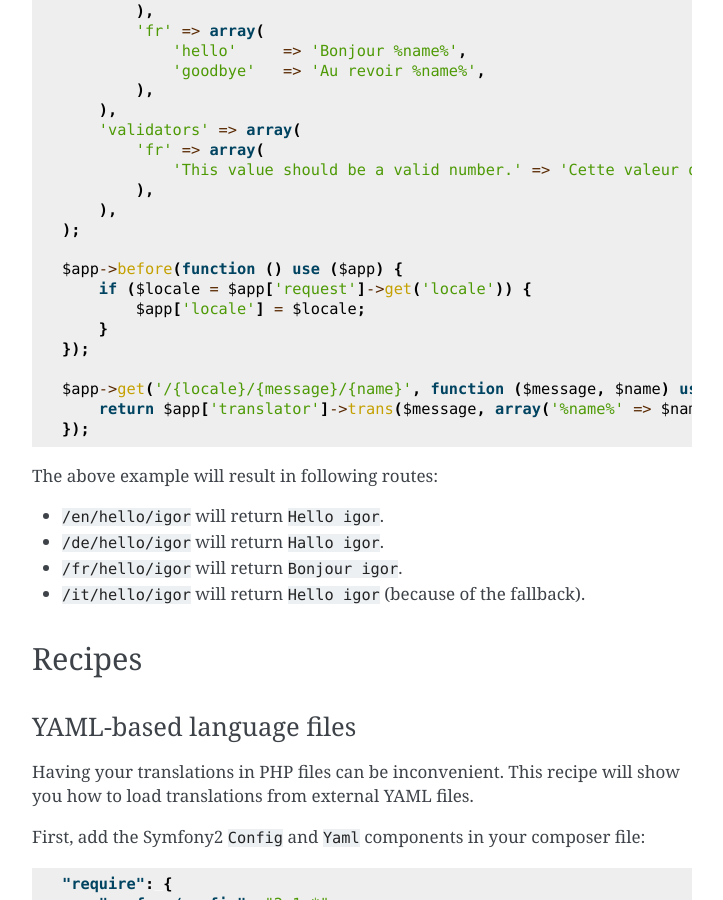
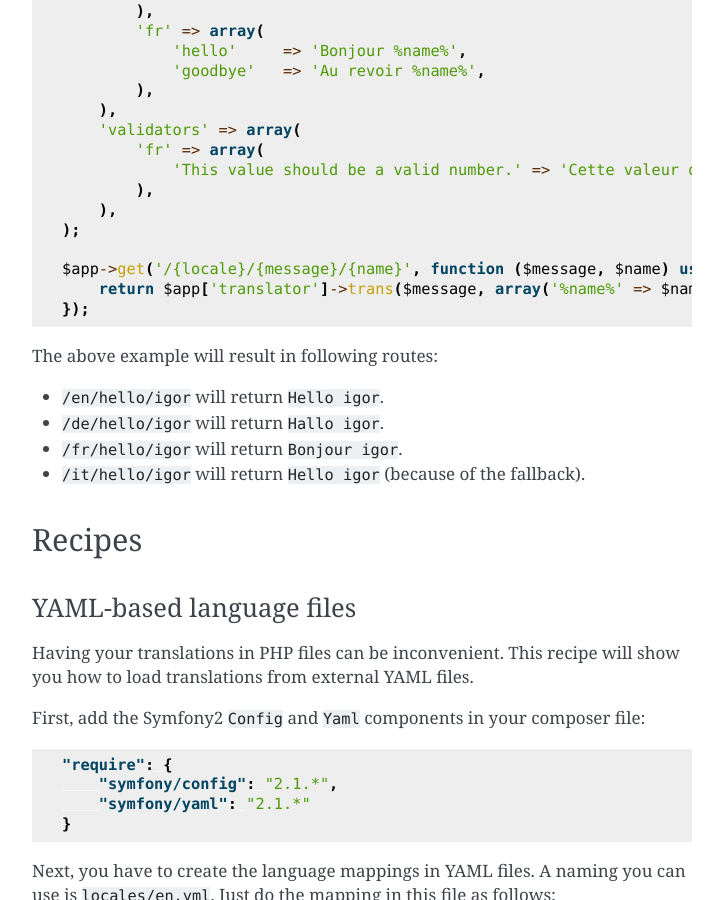
Before and after one commit to silexphp/Silex, a Sphinx documentation site: the page built from doc/providers/translation.rst, in a window 1280 px wide and 900 px high, scrolled down 1308 px. Shown: the whole window, without its empty margins (388-1111 px from the left). Built offline with Sphinx 7.4.7, drawn with Linux system fonts in a browser that asks for light colours.

Commit message:
removed obsolete code

```diff
--- a/doc/providers/translation.rst
+++ b/doc/providers/translation.rst
@@ -80,12 +80,6 @@ the ``translator.domains`` parameter::
             ),
         ),
     );
-
-    $app->before(function () use ($app) {
-        if ($locale = $app['request']->get('locale')) {
-            $app['locale'] = $locale;
-        }
-    });
 
     $app->get('/{locale}/{message}/{name}', function ($message, $name) use ($app) {
         return $app['translator']->trans($message, array('%name%' => $name));
```
